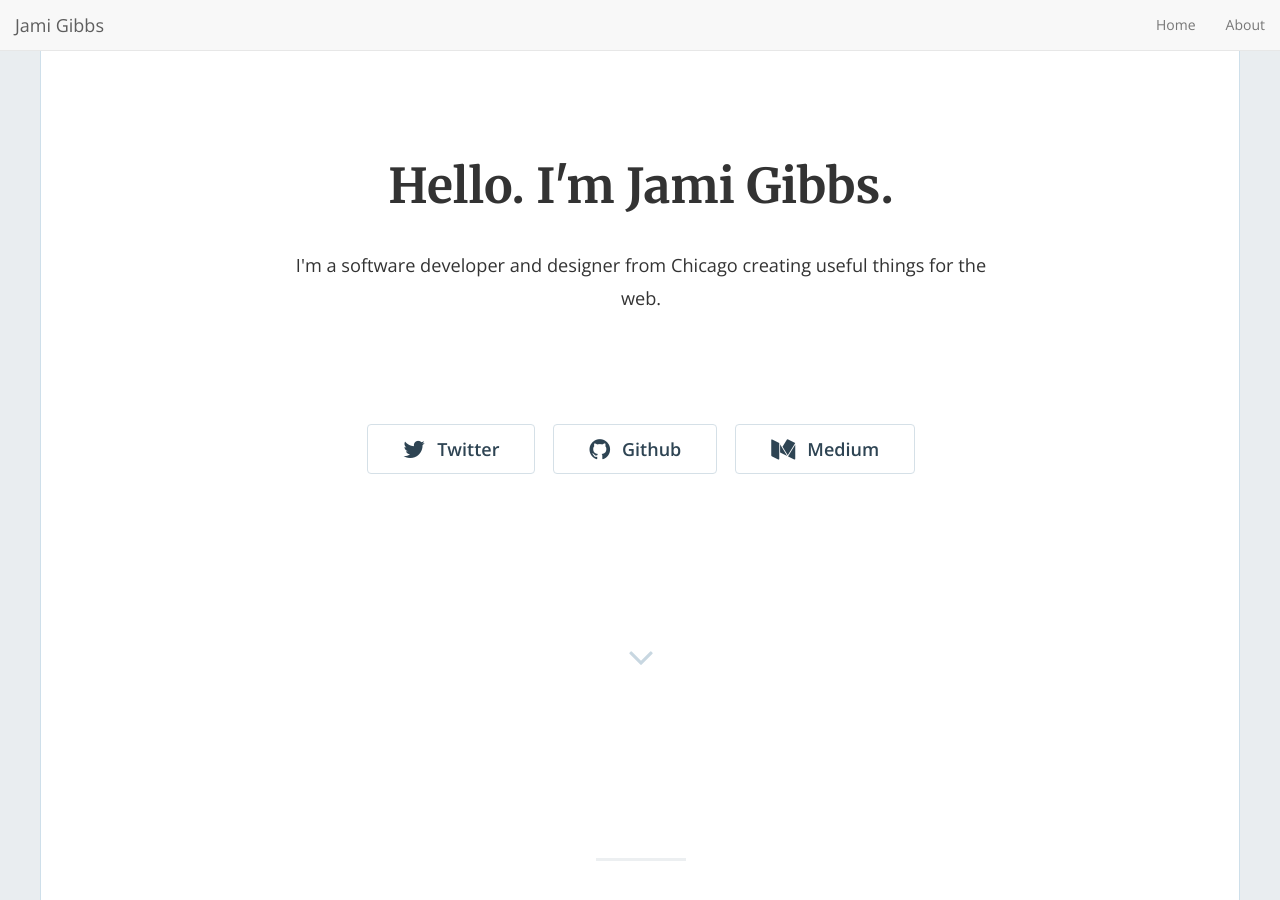
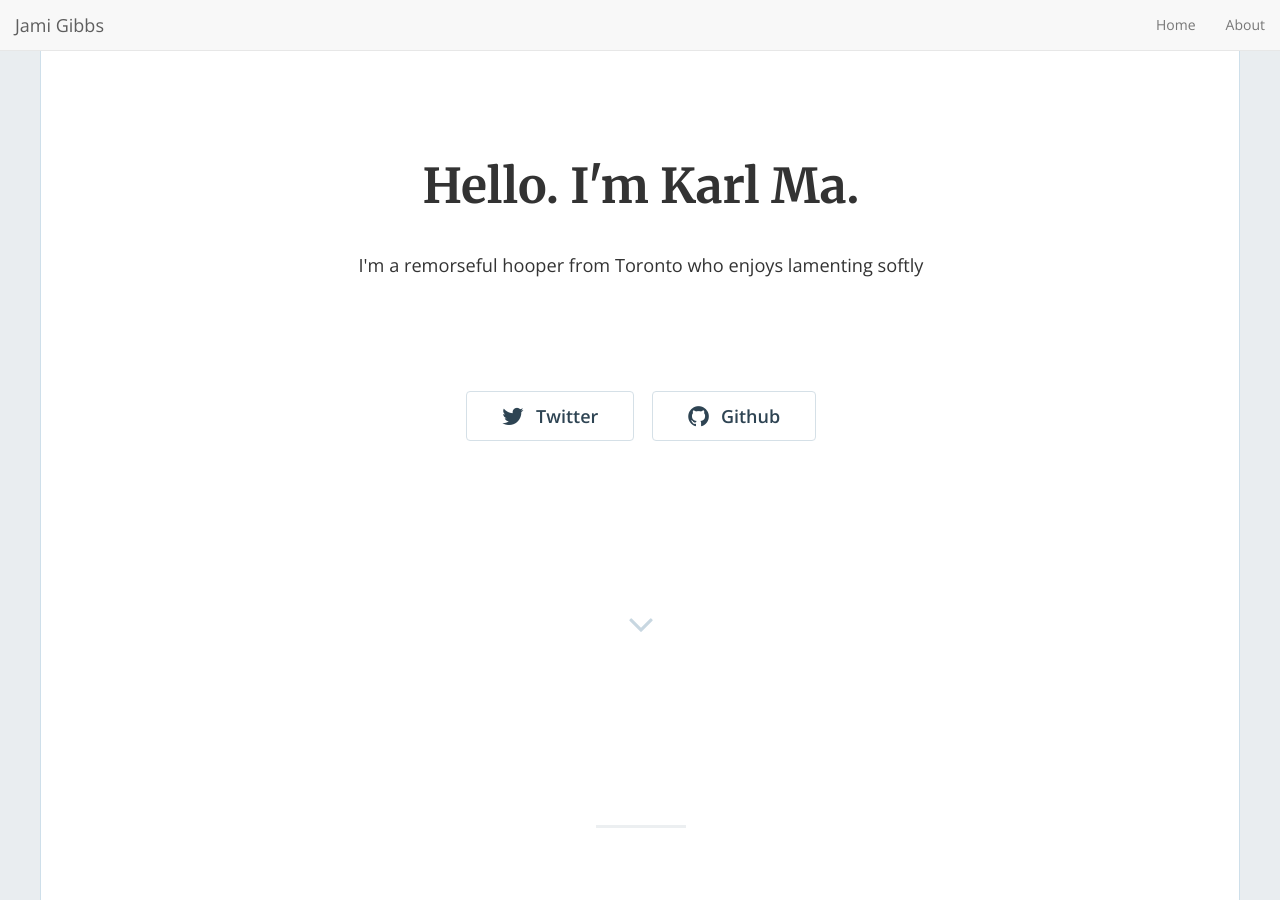
Before and after one commit to m-karl/m-karl.github.io, a Jekyll site: the page built from index.html, in a window 1280 px wide and 900 px high. Built offline with Jekyll 4.4.1, drawn with Linux system fonts in a browser that asks for light colours; nearby versions of some CDN libraries; the list of posts is cut into pages by our own code.

Commit message:
Changing config

```diff
--- a/_config.yml
+++ b/_config.yml
@@ -13,14 +13,14 @@
 # you will see them accessed via {{ site.title }}, {{ site.email }}, and so on.
 # You can create any custom variable you would like, and they will be accessible
 # in the templates via {{ site.myvariable }}.
-title: "Hello. I'm Jami Gibbs."
-email: 'jami0821@gmail.com'
-description: "I'm a software developer and designer from Chicago creating useful things for the web."
+title: "Hello. I'm Karl Ma."
+email: 'karl@karlma.ca'
+description: "I'm a remorseful hooper from Toronto who enjoys lamenting softly"
 baseurl: "" # the subpath of your site, e.g. /blog
-url: "https://jamigibbs.github.io/phantom" # the base hostname & protocol for your site, e.g. https://example.com
-twitter_username: 'jamigibbs'
-github_username: 'jamigibbs'
-medium_username: 'blog.jamigibbs.com'
+url: "https://m-karl.github.io" # the base hostname & protocol for your site, e.g. https://example.com
+twitter_username: '>'
+github_username: 'm-karl'
+medium_username: ''
 
 # Build settings
 markdown: kramdown
```
